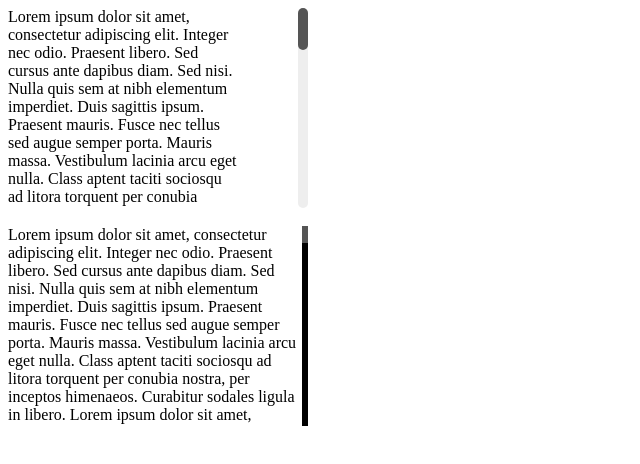
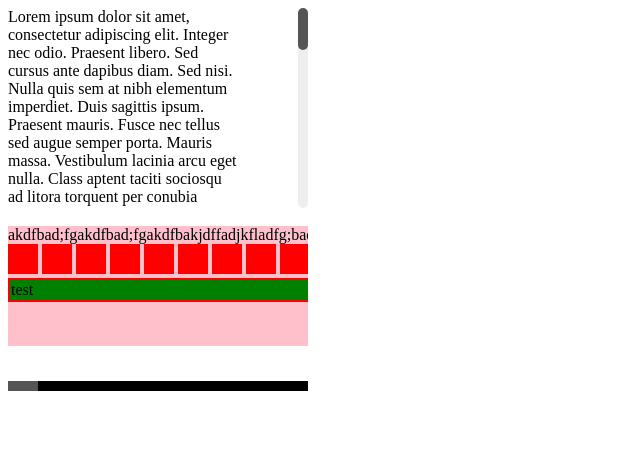
Before and after one commit to SeaShackleton/scriptScroll, a plain HTML site: page index.html in a window 1280 px wide. Shown: the whole page, without its empty margins (0-640 px from the left). Drawn offline with nearby package versions, Linux system fonts and the light colour scheme.

Commit message:
added horizontal scroll

```diff
--- a/index.html
+++ b/index.html
@@ -1,6 +1,17 @@
 <html>
 	<head>
 		<title>scriptScroll</title>
+		<style>
+			.block{
+				width:20px;
+				height:20px;
+				white-space: nowrap;
+				display: inline-block;
+				background-color:red;
+				padding:5px;
+			}
+		<!--[if lt IE 9]> .scrollingTrack, .scrollHandle { behavior: url('PIE.htc'); } <![endif]-->
+		</style>
 	</head>
 	<body>
 		<div id="scrollThis" style="width:300px; height:200px;">
@@ -11,19 +22,55 @@
 		</div>
 <br />
 		<div id="scrollThat" style="width:300px; height:200px;">
-			<a>Lorem ipsum dolor sit amet, consectetur adipiscing elit. Integer nec odio. Praesent libero. Sed cursus ante dapibus diam. Sed nisi. Nulla quis sem at nibh elementum imperdiet. Duis sagittis ipsum. Praesent mauris. Fusce nec tellus sed augue semper porta. Mauris massa. Vestibulum lacinia arcu eget nulla. Class aptent taciti sociosqu ad litora torquent per conubia nostra, per inceptos himenaeos. Curabitur sodales ligula in libero. </a>
-			<a>Lorem ipsum dolor sit amet, consectetur adipiscing elit. Integer nec odio. Praesent libero. Sed cursus ante dapibus diam. Sed nisi. Nulla quis sem at nibh elementum imperdiet. Duis sagittis ipsum. Praesent mauris. Fusce nec tellus sed augue semper porta. Mauris massa. Vestibulum lacinia arcu eget nulla. Class aptent taciti sociosqu ad litora torquent per conubia nostra, per inceptos himenaeos. Curabitur sodales ligula in libero. </a>
-			<a>Lorem ipsum dolor sit amet, consectetur adipiscing elit. Integer nec odio. Praesent libero. Sed cursus ante dapibus diam. Sed nisi. Nulla quis sem at nibh elementum imperdiet. Duis sagittis ipsum. Praesent mauris. Fusce nec tellus sed augue semper porta. Mauris massa. Vestibulum lacinia arcu eget nulla. Class aptent taciti sociosqu ad litora torquent per conubia nostra, per inceptos himenaeos. Curabitur sodales ligula in libero. </a>
-			<a>Lorem ipsum dolor sit amet, consectetur adipiscing elit. Integer nec odio. Praesent libero. Sed cursus ante dapibus diam. Sed nisi. Nulla quis sem at nibh elementum imperdiet. Duis sagittis ipsum. Praesent mauris. Fusce nec tellus sed augue semper porta. Mauris massa. Vestibulum lacinia arcu eget nulla. Class aptent taciti sociosqu ad litora torquent per conubia nostra, per inceptos himenaeos. Curabitur sodales ligula in libero. </a>
-			<a>Lorem ipsum dolor sit amet, consectetur adipiscing elit. Integer nec odio. Praesent libero. Sed cursus ante dapibus diam. Sed nisi. Nulla quis sem at nibh elementum imperdiet. Duis sagittis ipsum. Praesent mauris. Fusce nec tellus sed augue semper porta. Mauris massa. Vestibulum lacinia arcu eget nulla. Class aptent taciti sociosqu ad litora torquent per conubia nostra, per inceptos himenaeos. Curabitur sodales ligula in libero. </a>
-			<a>Lorem ipsum dolor sit amet, consectetur adipiscing elit. Integer nec odio. Praesent libero. Sed cursus ante dapibus diam. Sed nisi. Nulla quis sem at nibh elementum imperdiet. Duis sagittis ipsum. Praesent mauris. Fusce nec tellus sed augue semper porta. Mauris massa. Vestibulum lacinia arcu eget nulla. Class aptent taciti sociosqu ad litora torquent per conubia nostra, per inceptos himenaeos. Curabitur sodales ligula in libero. </a>
-			<a>Lorem ipsum dolor sit amet, consectetur adipiscing elit. Integer nec odio. Praesent libero. Sed cursus ante dapibus diam. Sed nisi. Nulla quis sem at nibh elementum imperdiet. Duis sagittis ipsum. Praesent mauris. Fusce nec tellus sed augue semper porta. Mauris massa. Vestibulum lacinia arcu eget nulla. Class aptent taciti sociosqu ad litora torquent per conubia nostra, per inceptos himenaeos. Curabitur sodales ligula in libero. </a>
-			<a>Lorem ipsum dolor sit amet, consectetur adipiscing elit. Integer nec odio. Praesent libero. Sed cursus ante dapibus diam. Sed nisi. Nulla quis sem at nibh elementum imperdiet. Duis sagittis ipsum. Praesent mauris. Fusce nec tellus sed augue semper porta. Mauris massa. Vestibulum lacinia arcu eget nulla. Class aptent taciti sociosqu ad litora torquent per conubia nostra, per inceptos himenaeos. Curabitur sodales ligula in libero. </a>
-			<a>Lorem ipsum dolor sit amet, consectetur adipiscing elit. Integer nec odio. Praesent libero. Sed cursus ante dapibus diam. Sed nisi. Nulla quis sem at nibh elementum imperdiet. Duis sagittis ipsum. Praesent mauris. Fusce nec tellus sed augue semper porta. Mauris massa. Vestibulum lacinia arcu eget nulla. Class aptent taciti sociosqu ad litora torquent per conubia nostra, per inceptos himenaeos. Curabitur sodales ligula in libero. </a>
-			<a>Lorem ipsum dolor sit amet, consectetur adipiscing elit. Integer nec odio. Praesent libero. Sed cursus ante dapibus diam. Sed nisi. Nulla quis sem at nibh elementum imperdiet. Duis sagittis ipsum. Praesent mauris. Fusce nec tellus sed augue semper porta. Mauris massa. Vestibulum lacinia arcu eget nulla. Class aptent taciti sociosqu ad litora torquent per conubia nostra, per inceptos himenaeos. Curabitur sodales ligula in libero. </a>
-			<a>Lorem ipsum dolor sit amet, consectetur adipiscing elit. Integer nec odio. Praesent libero. Sed cursus ante dapibus diam. Sed nisi. Nulla quis sem at nibh elementum imperdiet. Duis sagittis ipsum. Praesent mauris. Fusce nec tellus sed augue semper porta. Mauris massa. Vestibulum lacinia arcu eget nulla. Class aptent taciti sociosqu ad litora torquent per conubia nostra, per inceptos himenaeos. Curabitur sodales ligula in libero. </a>
-			<a>Lorem ipsum dolor sit amet, consectetur adipiscing elit. Integer nec odio. Praesent libero. Sed cursus ante dapibus diam. Sed nisi. Nulla quis sem at nibh elementum imperdiet. Duis sagittis ipsum. Praesent mauris. Fusce nec tellus sed augue semper porta. Mauris massa. Vestibulum lacinia arcu eget nulla. Class aptent taciti sociosqu ad litora torquent per conubia nostra, per inceptos himenaeos. Curabitur sodales ligula in libero. </a>
-			<a>Lorem ipsum dolor sit amet, consectetur adipiscing elit. Integer nec odio. Praesent libero. Sed cursus ante dapibus diam. Sed nisi. Nulla quis sem at nibh elementum imperdiet. Duis sagittis ipsum. Praesent mauris. Fusce nec tellus sed augue semper porta. Mauris massa. Vestibulum lacinia arcu eget nulla. Class aptent taciti sociosqu ad litora torquent per conubia nostra, per inceptos himenaeos. Curabitur sodales ligula in libero. </a>
+			<a>akdfbad;fgakdfbad;fgakdfbakjdffadjkfladfg;bad;fgakdfbakjdffadjkfladfg;bad;fgakdfbakjdffadjkfladfg;bad;fgakdfbakjdffadjkfladfg;bad;fgakdfbakjdffadjkfladfg;bad;fg</a>
+
+			<br />
+			<div class="block"></div>
+			<div class="block"></div>
+			<div class="block"></div>
+			<div class="block"></div>
+			<div class="block"></div>
+			<div class="block"></div>
+			<div class="block"></div>
+			<div class="block"></div>
+			<div class="block"></div>
+			<div class="block"></div>
+			<div class="block"></div>
+			<div class="block"></div>
+			<div class="block"></div>
+			<div class="block"></div>
+			<div class="block"></div>
+			<div class="block"></div>
+			<div class="block"></div>
+			<div class="block"></div>
+			<div class="block"></div>
+			<div class="block"></div>
+			<div class="block"></div>
+			<div class="block"></div>
+			<div class="block"></div>
+			<div class="block"></div>
+			<div class="block"></div>
+			<div class="block"></div>
+			<div class="block"></div>
+			<div class="block"></div>
+			<div class="block"></div>
+			<div class="block"></div>
+			<div class="block"></div>
+			<div class="block"></div>
+			<div class="block"></div>
+			<div class="block"></div>
+			<div class="block"></div>
+			<div class="block"></div>
+			<div class="block"></div>
+			<table style="height:10px; width:3000px; background:red;">
+				<tr style="width:500px; background:green;">
+					<td>
+						<span>
+							test
+						</span>
+					</td>
+				</tr>
+			</table>
 		</div>
 		<script src="http://code.jquery.com/jquery-1.9.1.js"></script>
 		<script src="http://code.jquery.com/ui/1.10.3/jquery-ui.js"></script>
@@ -41,6 +88,9 @@
 				$("#scrollThat").scriptScroll({
 					trackColor:'#000000',
 					scrollSpeed: 100,
+					trackOpposing: true,
+					contentPadding: 35,
+					scrollVertical: false,
 					data: ""
 				});
 
--- a/scriptScroll.js
+++ b/scriptScroll.js
@@ -4,9 +4,8 @@
 		var defaults = {
 			trackColor: '#888888',
 			handleColor: '#555555',
-			trackLeft: true,
+			trackOpposing: false,
 			scrollVertical: true,
-			scrollHorizontal: false,
 			handleCornerRadius: 0,
 			trackCornerRadius: 0,
 			handleImage: false,
@@ -18,12 +17,12 @@
 		var options = {};
 		$.extend(options,defaults,info);
 		this.each(function(){
-			var $e = $(this), interactedToTop,currentPos = 0, scrollingContainer,track,handle;
+			var $e = $(this), interactedToTop,currentPos = 0, scrollingContainer, scrolling,track,handle;
 			$e.handleTop = function(top){
 				handle.css("top",top+"px");
 			};
 			$e.onScroll = function(e){
-				var elementHeight = $e.height(), scrollingHeight = scrollingContainer.innerHeight();
+				var elementHeight = $e.height(), scrollingHeight = scrolling.innerHeight();
 				//FIREFOX
 				if(e.originalEvent.detail){
 					if(e.originalEvent.detail > 0) {
@@ -61,25 +60,99 @@
 					$e.css("position","relative");
 				}
 
-				//CREATE THE CONTAINER TO BE SCROLLED AND ADD THE APPROPRIATE CONTENT
-				$e.wrapInner( $('<div>',{'class':'scrolling'}).css({ width: ($e.width() - options.handleWidth - options.contentPadding), "margin-right": "20px", position:'relative'})  );
-				//DEFINE THE SCROLLINT CONTAINER
-				scrollingContainer = $e.find('.scrolling');
-
-
-				//IF THERE IS DATA AVAILABLE, ADD IT TO THE END OF THE CURRENT CONTENT WITHIN scrollingContainer
-				if(options.data.length > 0){
-					scrollingContainer.append(options.data);
-				}
+				if(options.scrollVertical === false){
+					//HORIZONTAL SCROLL
 
 
 
 
-				track = $("<div>",{'class':'scrollingTrack', css:{height: $e.height(), backgroundColor: options.trackColor, width: options.handleWidth, top:"0px", right:"0px", position:"absolute"}});
-				handle = $("<div>",{'class':"scrollHandle", css:{width:'100%', height:(($e.innerHeight() / scrollingContainer.outerHeight()) * track.innerHeight()), backgroundColor: options.handleColor, marginTop:'0px', cursor:'pointer'}});
-				$e.append(track);
 
 
+
+
+					//DEFINE THE SCROLLINT CONTAINER
+					$e.wrapInner( $('<div>',{'class':'scrolling'}).css({position:'relative', height:'120px'})  );
+					scrolling = $e.find('.scrolling');
+
+
+
+					scrollingContainer = $('<div>',{'class':'scrollingContainer'}).css({backgroundColor:'pink', overflow:'hidden',  'white-space':'nowrap'})
+					$e.append(scrollingContainer);
+					scrollingContainer.append(scrolling)
+
+
+					console.log(scrolling.get(0).scrollWidth)
+
+
+
+					track = $("<div>",{'class':'scrollingTrack', css:{width:$e.width(), backgroundColor: options.trackColor, height:'10px', top:"0px", right:"0px", position:"relative"}});
+					//height:(($e.innerHeight() / scrolling.outerHeight()) * track.innerHeight())
+					handle = $("<div>",{'class':"scrollHandle", css:{height:'100%', width:(($e.innerWidth() / scrolling.get(0).scrollWidth) * track.innerWidth()), backgroundColor: options.handleColor, marginTop:'0px', cursor:'pointer'}});
+					track.append(handle);
+					$e.append(track);
+
+
+
+					if(options.trackOpposing === false){
+						$e.prepend(track);
+						scrollingContainer.css('margin-top',options.contentPadding)
+					}else{
+						scrollingContainer.css('margin-bottom',options.contentPadding)
+						$e.append(track);
+					}
+
+					//IF THERE IS DATA AVAILABLE, ADD IT TO THE END OF THE CURRENT CONTENT WITHIN scrolling
+					if(options.data.length > 0){
+						scrolling.append(options.data);
+					}
+					handle.draggable({
+						axis: "x",
+						containment: "parent",
+						drag: function(event, ui) {
+							//console.log(ui.position.left);
+							currentPos = (ui.position.left / (track.innerWidth()-handle.innerWidth())) *(scrolling.get(0).scrollWidth-$e.css("width").replace("px",""));
+							interactedToTop = currentPos;
+							scrollingContainer.scrollLeft(currentPos)
+						}
+					});
+
+
+
+
+
+
+
+
+
+
+
+
+
+					}else{
+					//VERTICAL SCROLL
+					//CREATE THE CONTAINER TO BE SCROLLED AND ADD THE APPROPRIATE CONTENT
+					$e.wrapInner( $('<div>',{'class':'scrolling'}).css({ width: ($e.width() - options.handleWidth - options.contentPadding), "margin-right": "20px", position:'relative'})  );
+					//DEFINE THE SCROLLINT CONTAINER
+					scrolling = $e.find('.scrolling');
+					//IF THERE IS DATA AVAILABLE, ADD IT TO THE END OF THE CURRENT CONTENT WITHIN scrolling
+					if(options.data.length > 0){
+						scrolling.append(options.data);
+					}
+					track = $("<div>",{'class':'scrollingTrack', css:{height: $e.height(), backgroundColor: options.trackColor, width: options.handleWidth, top:"0px", right:"0px", position:"absolute"}});
+					handle = $("<div>",{'class':"scrollHandle", css:{width:'100%', height:(($e.innerHeight() / scrolling.outerHeight()) * track.innerHeight()), backgroundColor: options.handleColor, marginTop:'0px', cursor:'pointer'}});
+					$e.append(track);
+					handle.draggable({
+						axis: "y",
+						containment: "parent",
+						drag: function(event, ui) {
+							currentPos = (ui.position.top / (track.innerHeight()-handle.innerHeight())) *(scrolling.innerHeight()-$e.css("height").replace("px",""));
+							interactedToTop = currentPos;
+							$e.scrollTop(currentPos);
+							track.css("top", $e.scrollTop());
+						}
+					});
+					track.append(handle);
+				};
 				handle.css({
 					'-moz-border-radius':options.handleCornerRadius,
 					'-webkit-border-radius':options.handleCornerRadius,
@@ -92,19 +165,6 @@
 					'-khtml-border-radius':options.trackCornerRadius,
 					'border-radius':options.trackCornerRadius
 				});
-
-
-				handle.draggable({
-					axis: "y",
-					containment: "parent",
-					drag: function(event, ui) {
-						currentPos = (ui.position.top / (track.innerHeight()-handle.innerHeight())) *(scrollingContainer.innerHeight()-$e.css("height").replace("px",""));
-						interactedToTop = currentPos;
-						$e.scrollTop(currentPos);
-						track.css("top", $e.scrollTop());
-					}
-				});
-				track.append(handle);
 
 				//BIND SCROLL EVENTS
 				//FIREFOX
```
Also changed, not shown: 1 other file.
